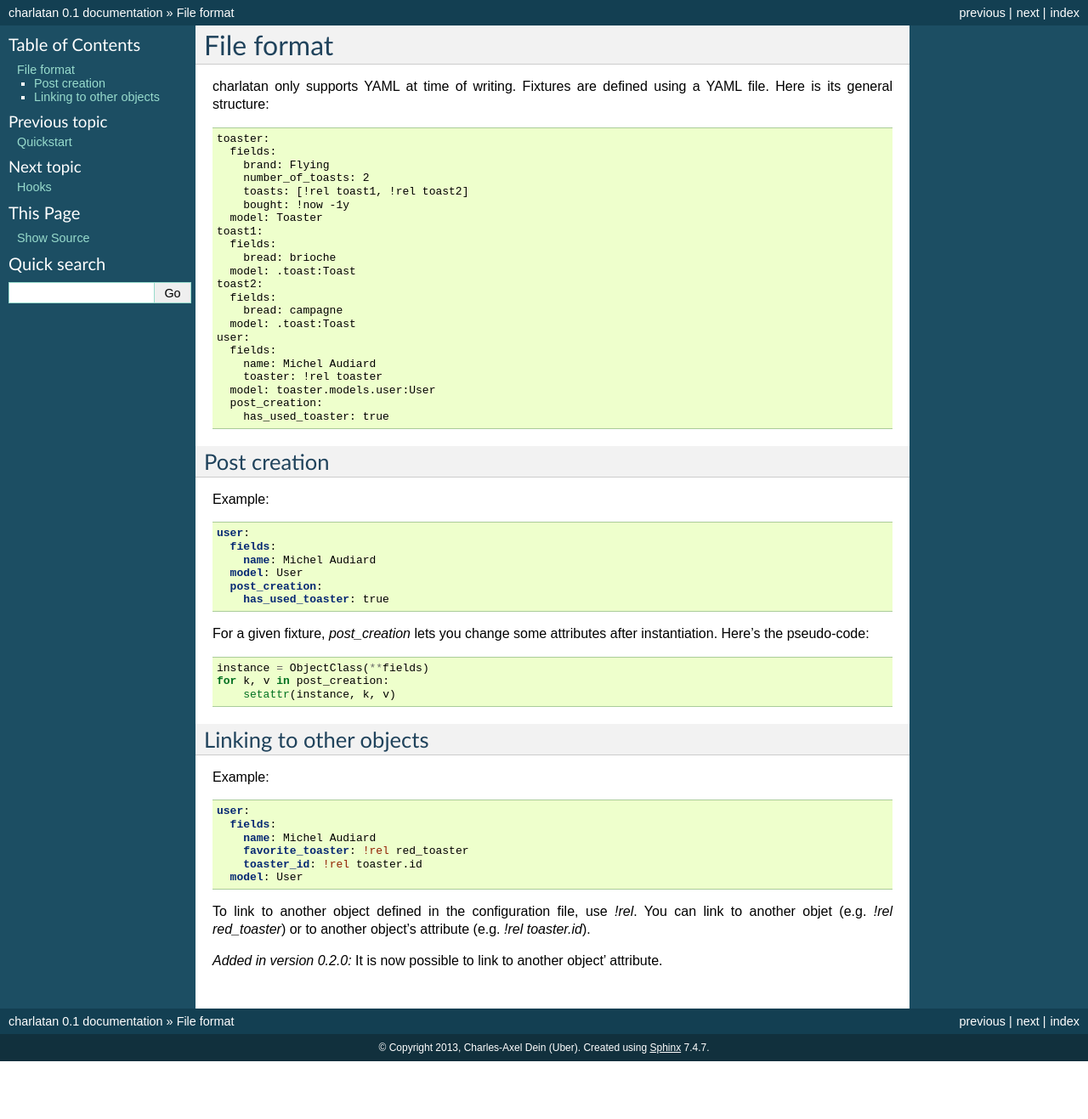
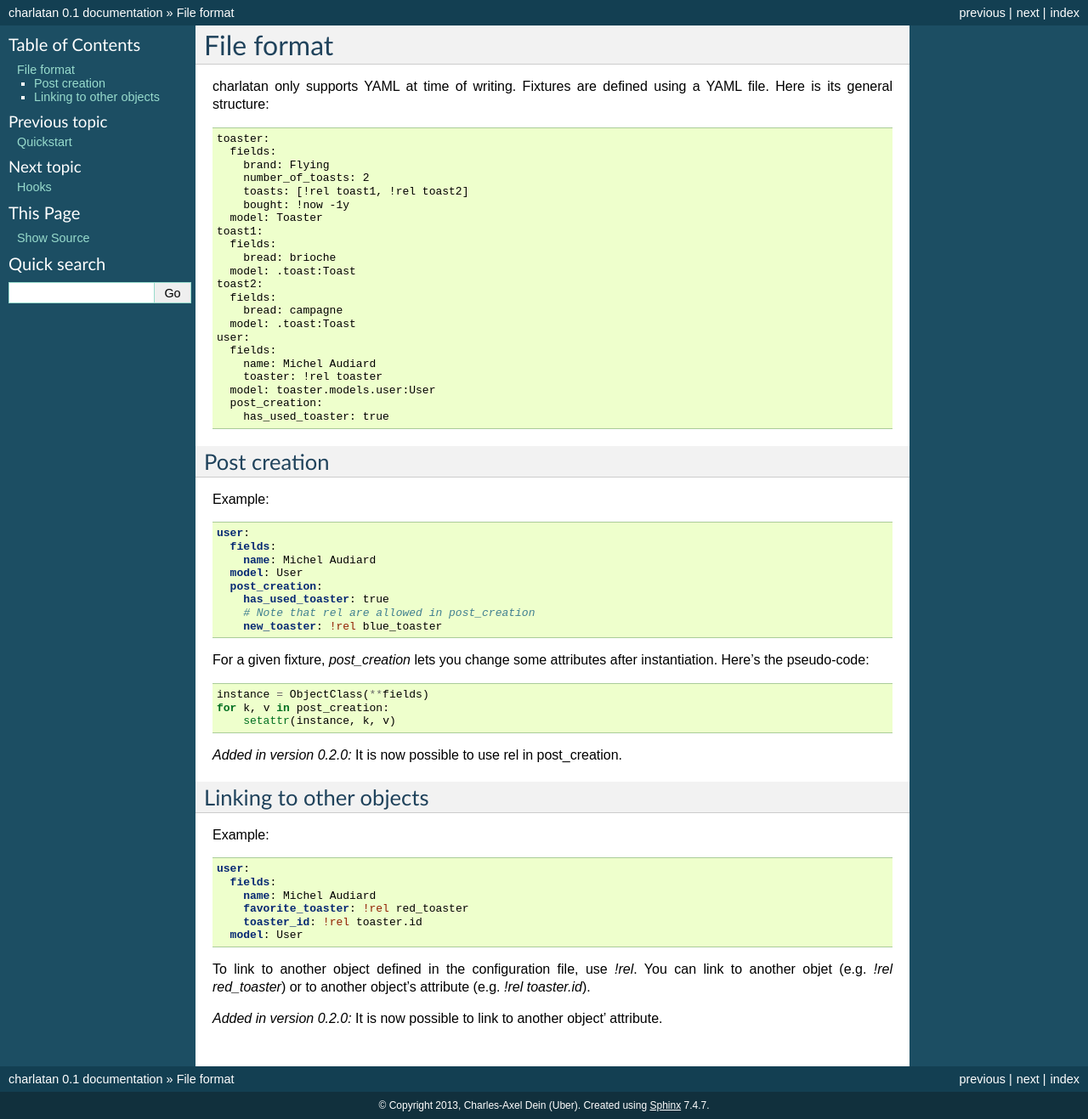
Before and after one commit to uber/charlatan, a Sphinx documentation site: the page built from docs/file-format.rst, in a window 1280 px wide. Shown: the whole page at 85% size. Built offline with Sphinx 7.4.7, drawn with Linux system fonts in a browser that asks for light colours; before the commit the page ends 1249 px from its top, so only the background shows below that.

Commit message:
Allow use of rel in post_creation

```diff
--- a/docs/file-format.rst
+++ b/docs/file-format.rst
@@ -22,6 +22,8 @@ Example:
       model: User
       post_creation:
         has_used_toaster: true
+        # Note that rel are allowed in post_creation
+        new_toaster: !rel blue_toaster
 
 For a given fixture, `post_creation` lets you change some attributes after
 instantiation. Here's the pseudo-code:
@@ -31,6 +33,9 @@ instantiation. Here's the pseudo-code:
     instance = ObjectClass(**fields)
     for k, v in post_creation:
         setattr(instance, k, v)
+
+.. versionadded:: 0.2.0
+    It is now possible to use rel in post_creation.
 
 Linking to other objects
 ------------------------
```
Also changed, not shown: 1 other file.
